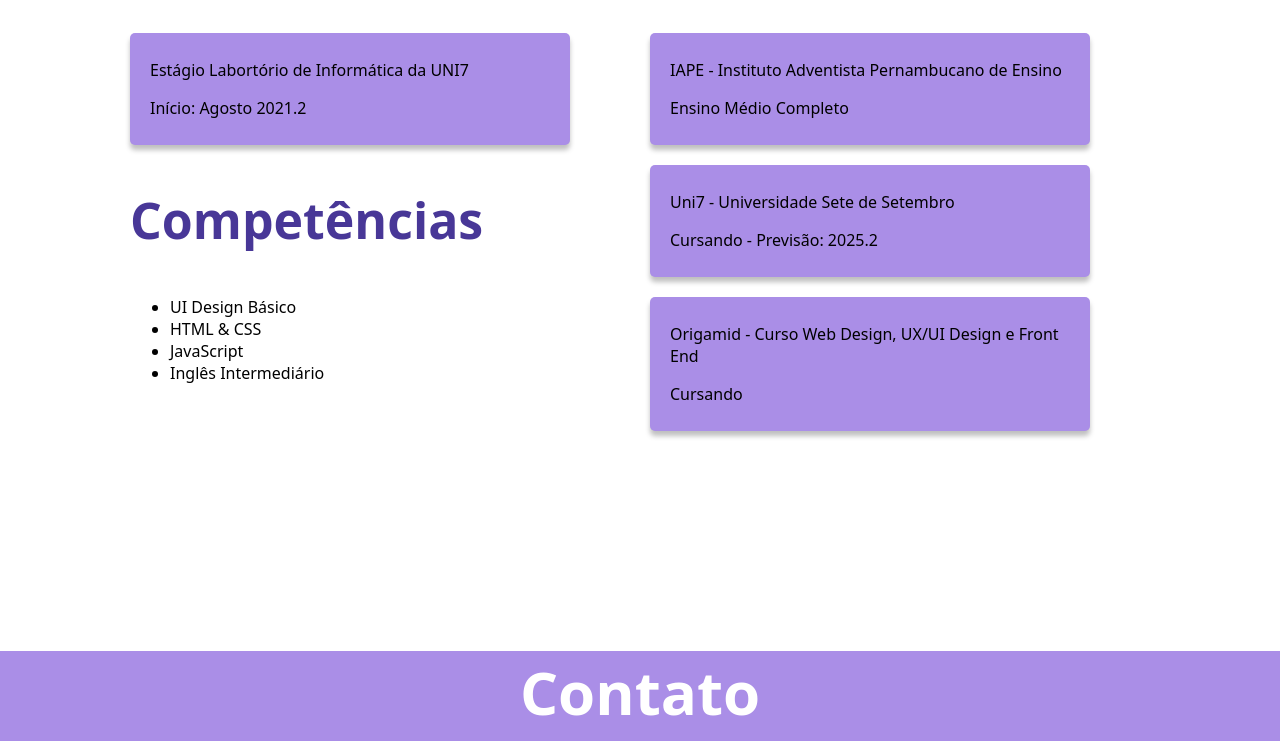
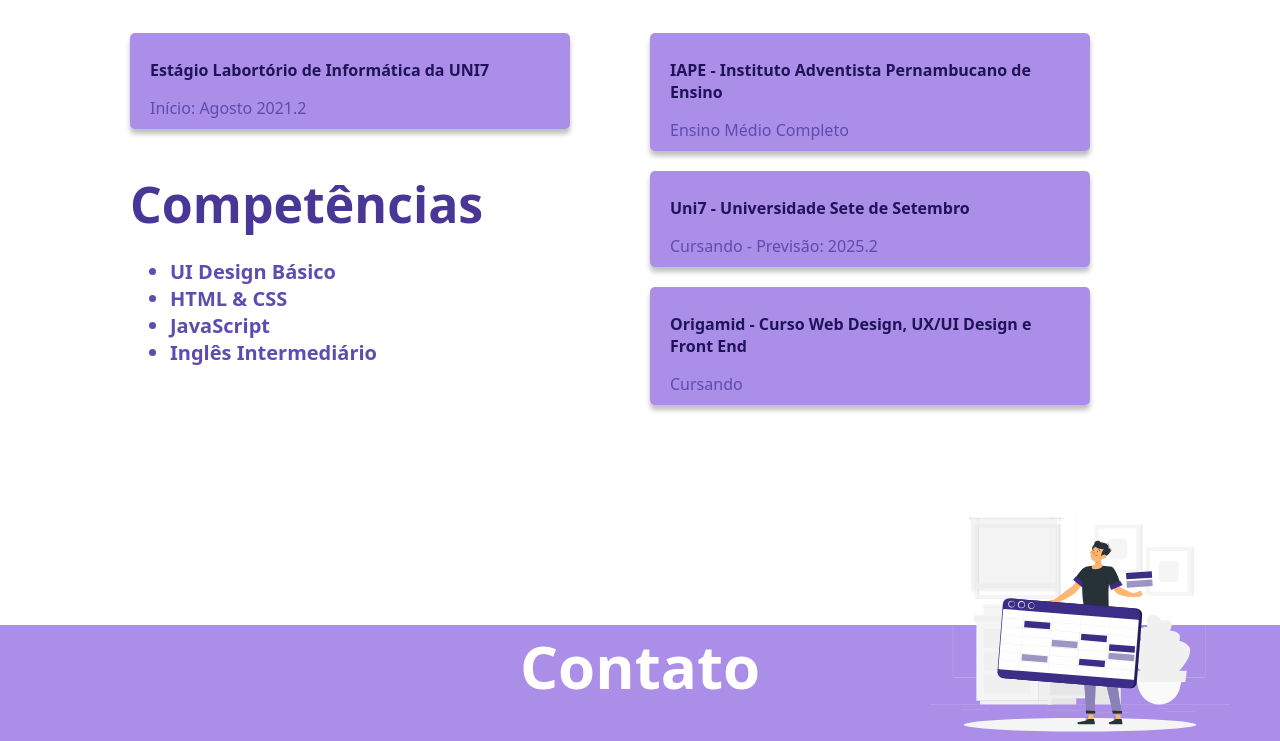
Before and after one commit to jvaires/portifolio, a plain HTML site: page index.html in a window 1280 px wide. Shown: the part 1791-2532 px from the top of the page. Drawn offline with Linux system fonts and the light colour scheme.

Commit message:
85% finalizado

```diff
--- a/css/contato.css
+++ b/css/contato.css
@@ -2,6 +2,7 @@
   background: #AA8EE7;
   margin-top: 200px;
   height: 250px;
+  position: relative;
 }
 .redes-contato{
   display: flex;
@@ -17,3 +18,9 @@
   color: #fff;
   font-size: 60px;
 }
+.contato-emoji{
+  width: 300px;
+  position: absolute;
+  right: 50px;
+  top: -150px;
+}
--- a/css/header.css
+++ b/css/header.css
@@ -16,6 +16,7 @@
     display: flex;
     flex-wrap: wrap;
     gap: 20px;
+    margin-right: 20px;
 }
 .header-menu a{
     text-decoration: none;
--- a/css/informacoes.css
+++ b/css/informacoes.css
@@ -15,6 +15,12 @@
   border-radius: 5px;
   width: 400px;
   box-shadow: 0 5px 5px rgba(0, 0, 0, 0.25);
+  color: #20135A;
+  font-weight: bold;
+}
+.bloco-nota span{
+  color: #5E4CB0;
+  font-weight: 500;
 }
 .competencias{
   grid-column: 1;
@@ -24,3 +30,11 @@
   grid-column: 2;
   grid-row: 1;
 }
+.lista{
+  color: #5E4CB0;
+  font-size: 20px;
+  font-weight: 600;
+}
+.list-title{
+  margin-bottom: 0px;
+}
--- a/index.html
+++ b/index.html
@@ -68,11 +68,11 @@
                 <h2>Experiências</h2>
                 <div class="bloco-nota">
                     <p>Estágio Labortório de Informática da UNI7</p>
-                    <p>Início: Agosto 2021.2</p>
+                    <span>Início: Agosto 2021.2</span>
                 </div>
 
-                <h2>Competências</h2>
-                <ul>
+                <h2 class="list-title">Competências</h2>
+                <ul class="lista">
                     <li>UI Design Básico</li>
                     <li>HTML & CSS</li>
                     <li>JavaScript</li>
@@ -84,20 +84,23 @@
                 <h2>Formações</h2>
                 <div class="bloco-nota">
                     <p>IAPE - Instituto Adventista Pernambucano de Ensino</p>
-                    <p>Ensino Médio Completo</p>
+                    <span>Ensino Médio Completo</span>
                 </div>
                 <div class="bloco-nota">
                     <p>Uni7 - Universidade Sete de Setembro</p>
-                    <p>Cursando - Previsão: 2025.2</p>
+                    <span>Cursando - Previsão: 2025.2</span>
                 </div>
                 <div class="bloco-nota">
                     <p>Origamid - Curso Web Design, UX/UI Design e Front End</p>
-                    <p>Cursando</p>
+                    <span>Cursando</span>
                 </div>
             </div>
         </div>
     </section>
     <footer class="contato">
+        <div class="contato-emoji">
+            <img src="./img/Spreadsheets-rafiki.svg">
+        </div>
         <h1 class="titulo-contato">Contato</h1>
         <div class="redes-contato">
             <a href=""><img src="./img/ig contato.svg" alt=""></a>
```
